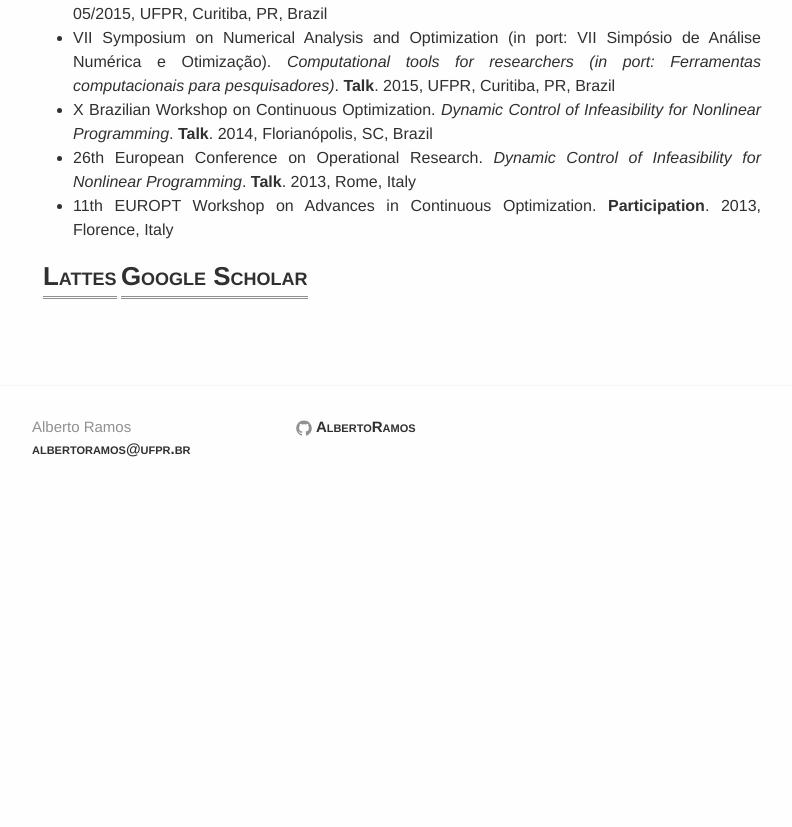
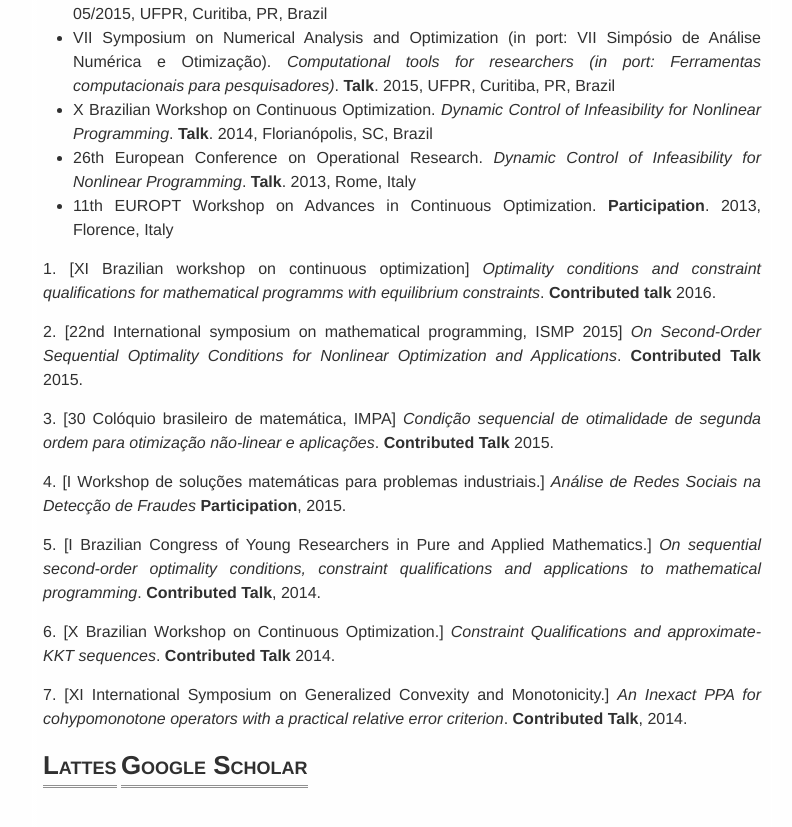
Before and after one commit to abelsiqueira/abelsiqueira.github.io-old, a Jekyll site: the page built from curriculum.en.md, in a window 1280 px wide and 900 px high, scrolled down 1769 px. Shown: the top 827 px of the window, without its empty margins (238-1030 px from the left). Built offline with Jekyll 4.4.1, drawn with Linux system fonts in a browser that asks for light colours; before the commit the page ends 2290 px from its top, so only the background shows below that.

Commit message:
Update curriculum.en.md

```diff
--- a/curriculum.en.md
+++ b/curriculum.en.md
@@ -81,5 +81,35 @@ permalink:  /en/curriculum/
   - 11th EUROPT Workshop on Advances in Continuous Optimization.
     **Participation**. 2013, Florence, Italy
 
+
+1.
+[XI Brazilian workshop on continuous optimization] _Optimality conditions and constraint qualifications for mathematical programms with equilibrium constraints_. **Contributed talk** 2016.
+
+2.
+[22nd International symposium on mathematical programming, ISMP 2015] _On Second-Order Sequential Optimality Conditions for Nonlinear Optimization and Applications_. **Contributed Talk** 2015.
+
+3.
+[30 Colóquio brasileiro de matemática, IMPA] _Condição sequencial de otimalidade de segunda ordem para otimização não-linear e aplicações_. **Contributed Talk** 2015.
+
+4.
+[I Workshop de soluções matemáticas para problemas industriais.] _Análise de Redes Sociais na Detecção de Fraudes_
+**Participation**, 2015.
+
+5.
+[I Brazilian Congress of Young Researchers in Pure and Applied Mathematics.]
+_On sequential second-order optimality conditions, constraint qualifications and applications to mathematical programming_.
+**Contributed Talk**, 2014.
+
+6.
+[X Brazilian Workshop on Continuous Optimization.]
+_Constraint Qualifications and approximate-KKT sequences_. **Contributed Talk** 2014.
+
+7.
+[XI International Symposium on Generalized Convexity and Monotonicity.]
+_An Inexact PPA for cohypomonotone operators with a practical relative error criterion_.
+**Contributed Talk**, 2014.
+
+
+
 ## [Lattes](http://lattes.cnpq.br/3320145045271106)
 ## [Google Scholar](http://scholar.google.com.br/citations?hl=pt-BR&user=CwUd6FgAAAAJ)
```
